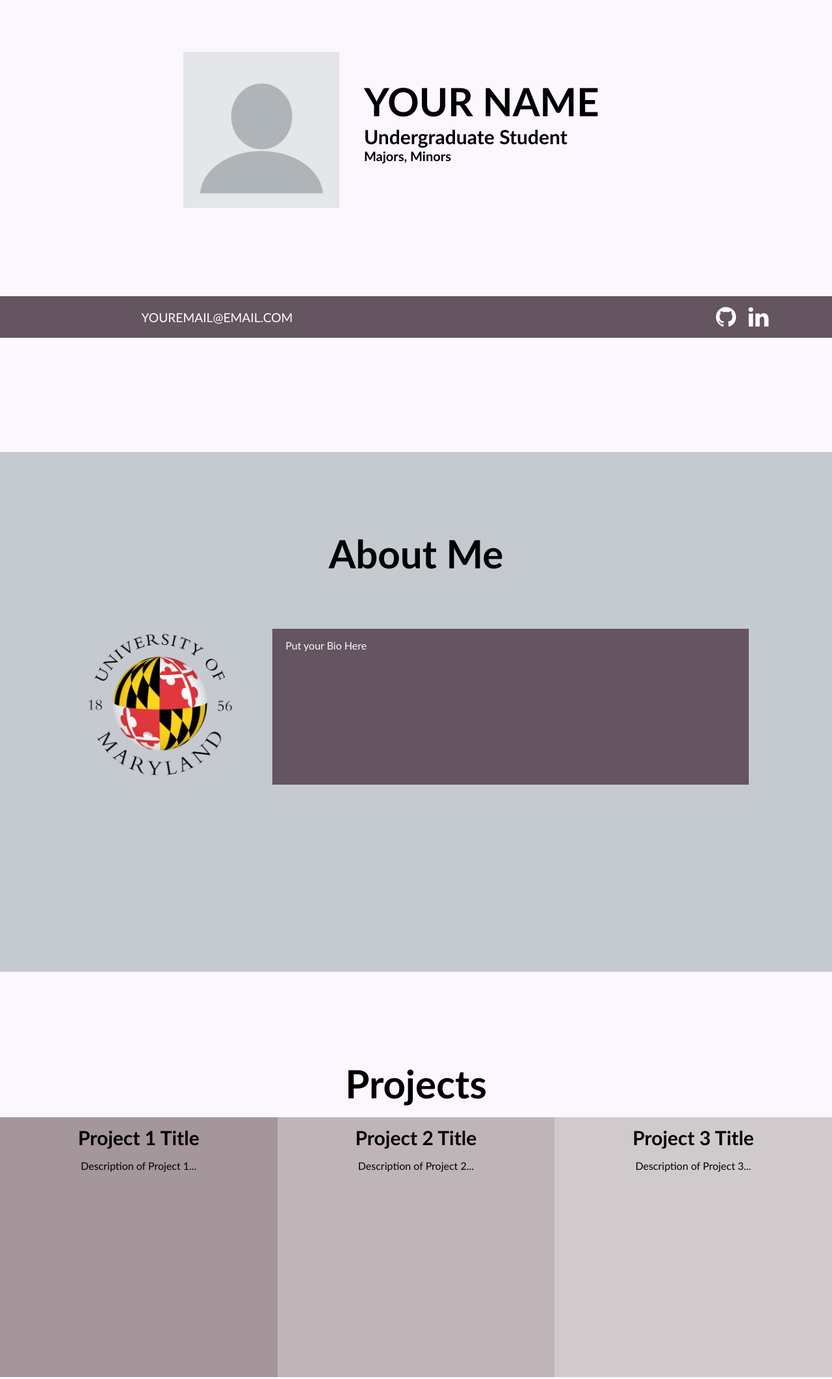
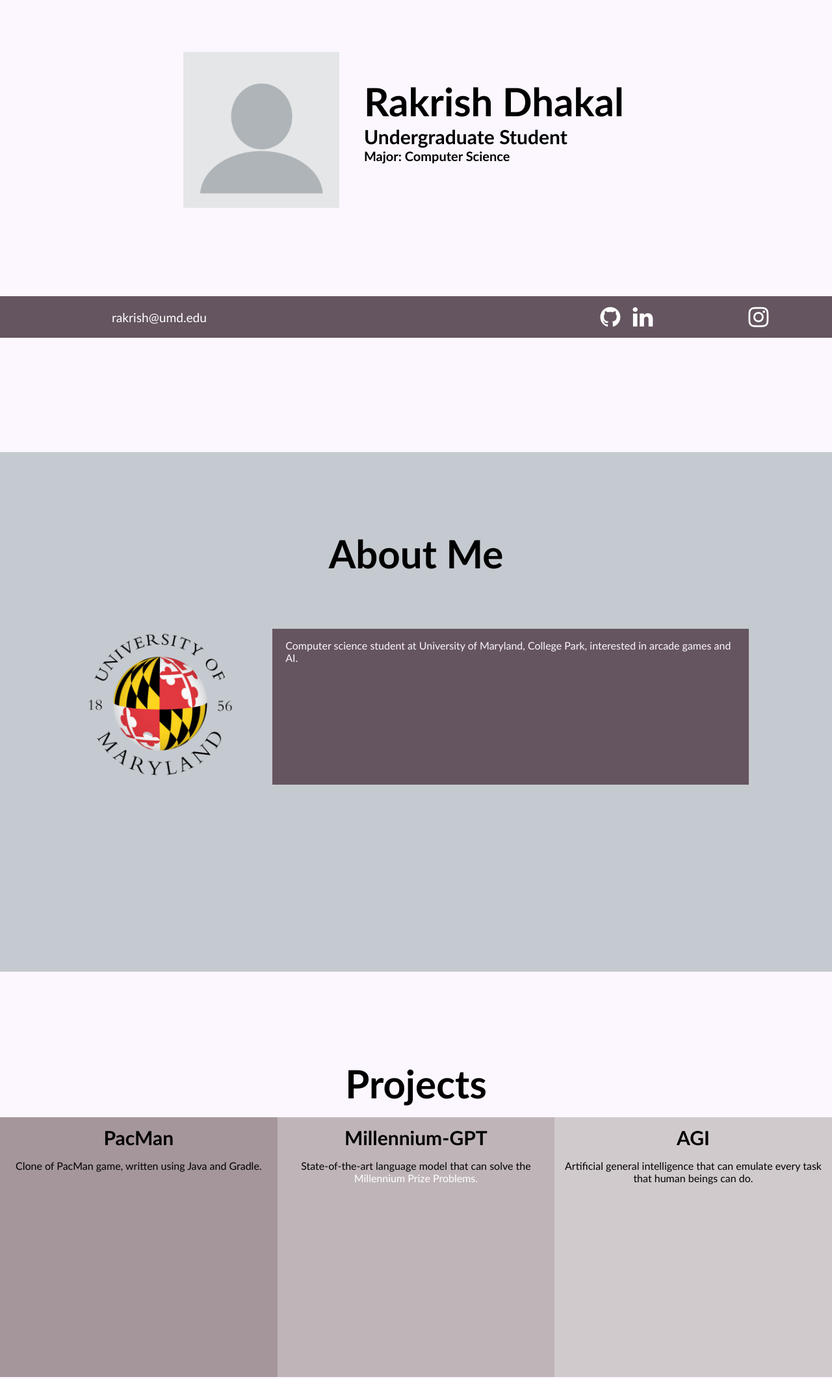
Before and after one commit to hsirkar/hsirkar.github.io, a website: page index.html in a window 1280 px wide. Shown: the part 280-2403 px from the top of the page at 65% size. Drawn offline with Linux system fonts and the light colour scheme.

Commit message:
first commit

```diff
--- a/index.html
+++ b/index.html
@@ -11,7 +11,7 @@
 
     <nav class="same-line">
         <div class="topnav left">
-            <a href="#home">YOUR NAME</a>
+            <a href="#home">Rakrish Dhakal</a>
         </div>
         <div class="topnav right">
             <a href="#home">Home</a>
@@ -28,9 +28,9 @@
         <div class="same-line-panel">
             <img id="image" src=profile.png>
             <div class="center">
-                <h1>YOUR NAME</h1>
+                <h1>Rakrish Dhakal</h1>
                 <h2>Undergraduate Student</h2>
-                <h3>Majors, Minors</h3>
+                <h3>Major: Computer Science</h3>
             </div>
 
         </div>
@@ -42,7 +42,7 @@
         <div class="same-line-panel reveal">
             <img id="logo" src=logo.png>
             <div class="panel">
-                <p>Put your Bio Here</p>
+                <p>Computer science student at University of Maryland, College Park, interested in arcade games and AI.</p>
             </div>
 
         </div>
@@ -52,16 +52,16 @@
             <h1 class="section-header">Projects</h1>
             <div class="row">
                 <div class="column reveal" style="background-color:#A4969B;">
-                    <h2>Project 1 Title</h2>
-                    <p>Description of Project 1...</p>
+                    <h2>PacMan</h2>
+                    <p>Clone of PacMan game, written using Java and Gradle.</p>
                 </div>
                 <div class="column reveal" style="background-color:#BFB5B9;">
-                    <h2>Project 2 Title</h2>
-                    <p>Description of Project 2...</p>
+                    <h2>Millennium-GPT</h2>
+                    <p>State-of-the-art language model that can solve the <a href="https://en.wikipedia.org/wiki/Millennium_Prize_Problems">Millennium Prize Problems.</a></p>
                 </div>
                 <div class="column reveal" style="background-color:#D1CACD;">
-                    <h2>Project 3 Title</h2>
-                    <p>Description of Project 3...</p>
+                    <h2>AGI</h2>
+                    <p>Artificial general intelligence that can emulate every task that human beings can do.</p>
                 </div>
             </div>
         </div>
@@ -69,14 +69,18 @@
 </body>
 <footer>
     <div class="leftFooter">
-        YOUREMAIL@EMAIL.COM
+        rakrish@umd.edu
     </div>
     <div class="rightFooter">
-        <a href="https://www.google.com/" class="fa fa-github" style="font-size:36px"></a>
+        <a href="https://github.com/hsirkar" class="fa fa-github" style="font-size:36px"></a>
 
     </div>
     <div class="rightFooterr">
-        <a href="https://www.google.com/" class="fa fa-linkedin" style="font-size:36px"></a>
+        <a href="https://linkedin.com/in/hsirkar" class="fa fa-linkedin" style="font-size:36px"></a>
+
+    </div>
+    <div class="rightFooterr">
+        <a href="https://instagram.com/hsirkar" class="fa fa-instagram" style="font-size:36px"></a>
 
     </div>
 </footer>
```
